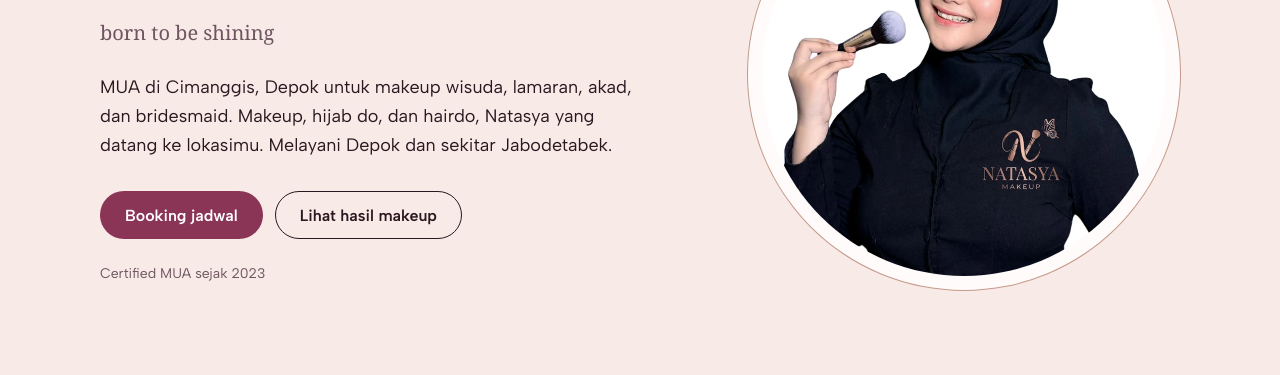
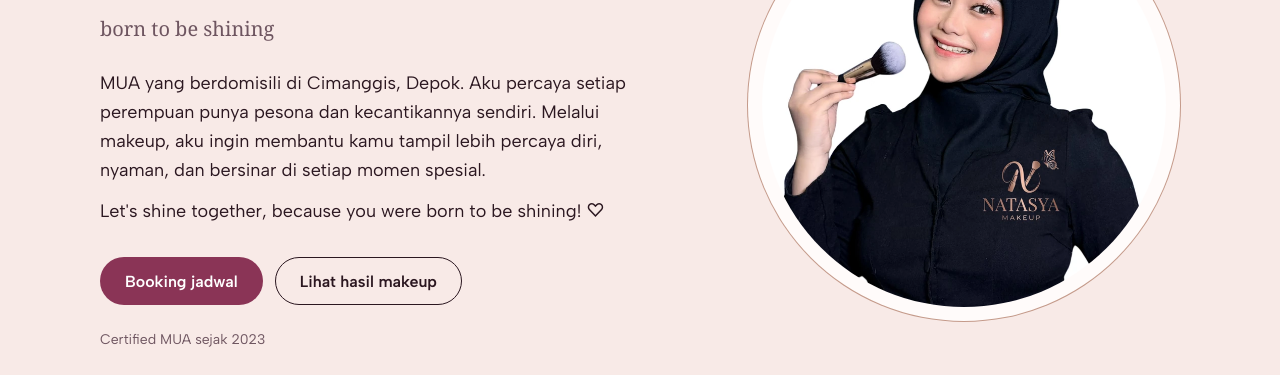
Before and after one commit to aaappss-source/makeupnatasya, a plain HTML site: page index.html in a window 1280 px wide. Shown: the part 292-667 px from the top of the page. Drawn offline with Linux system fonts and the light colour scheme; no server answers; a web font is replaced by a local one.

Commit message:
Ganti teks pembuka hero dengan teks baru dari Natasya
Co-Authored-By: Claude Opus 5.5 <noreply@anthropic.com>
Claude-Session: https://claude.ai/code/session_01PWoMQeV667BVJxZzntyzD7

```diff
--- a/assets/css/style.css
+++ b/assets/css/style.css
@@ -178,6 +178,7 @@ a:hover { color: var(--berry-tua); }
   color: var(--abu-plum);
 }
 .hero-lead { max-width: 34rem; margin-top: 1.5rem; font-size: 1.125rem; }
+.hero-lead + .hero-lead { margin-top: 0.75rem; }
 .hero-actions { display: flex; flex-wrap: wrap; gap: 0.75rem; margin-top: 2rem; }
 .hero-note { margin-top: 1.5rem; font-size: var(--fs-sm); color: var(--abu-plum); }
 
--- a/index.html
+++ b/index.html
@@ -56,7 +56,8 @@
             <img src="assets/img/logo-tulisan-520.png" srcset="assets/img/logo-tulisan-520.webp 520w, assets/img/logo-tulisan-848.webp 848w" sizes="(max-width: 760px) 300px, 500px" alt="Natasya Makeup" width="520" height="153" fetchpriority="high">
           </h1>
           <p class="hero-tagline">born to be shining</p>
-          <p class="hero-lead">MUA di Cimanggis, Depok untuk makeup wisuda, lamaran, akad, dan bridesmaid. Makeup, hijab do, dan hairdo, Natasya yang datang ke lokasimu. Melayani Depok dan sekitar Jabodetabek.</p>
+          <p class="hero-lead">MUA yang berdomisili di Cimanggis, Depok. Aku percaya setiap perempuan punya pesona dan kecantikannya sendiri. Melalui makeup, aku ingin membantu kamu tampil lebih percaya diri, nyaman, dan bersinar di setiap momen spesial.</p>
+          <p class="hero-lead">Let's shine together, because you were born to be shining! ♡</p>
           <div class="hero-actions">
             <a class="btn btn-primary" href="#booking">Booking jadwal</a>
             <a class="btn btn-ghost" href="#portofolio">Lihat hasil makeup</a>
```
Also changed, not shown: 1 other file.
